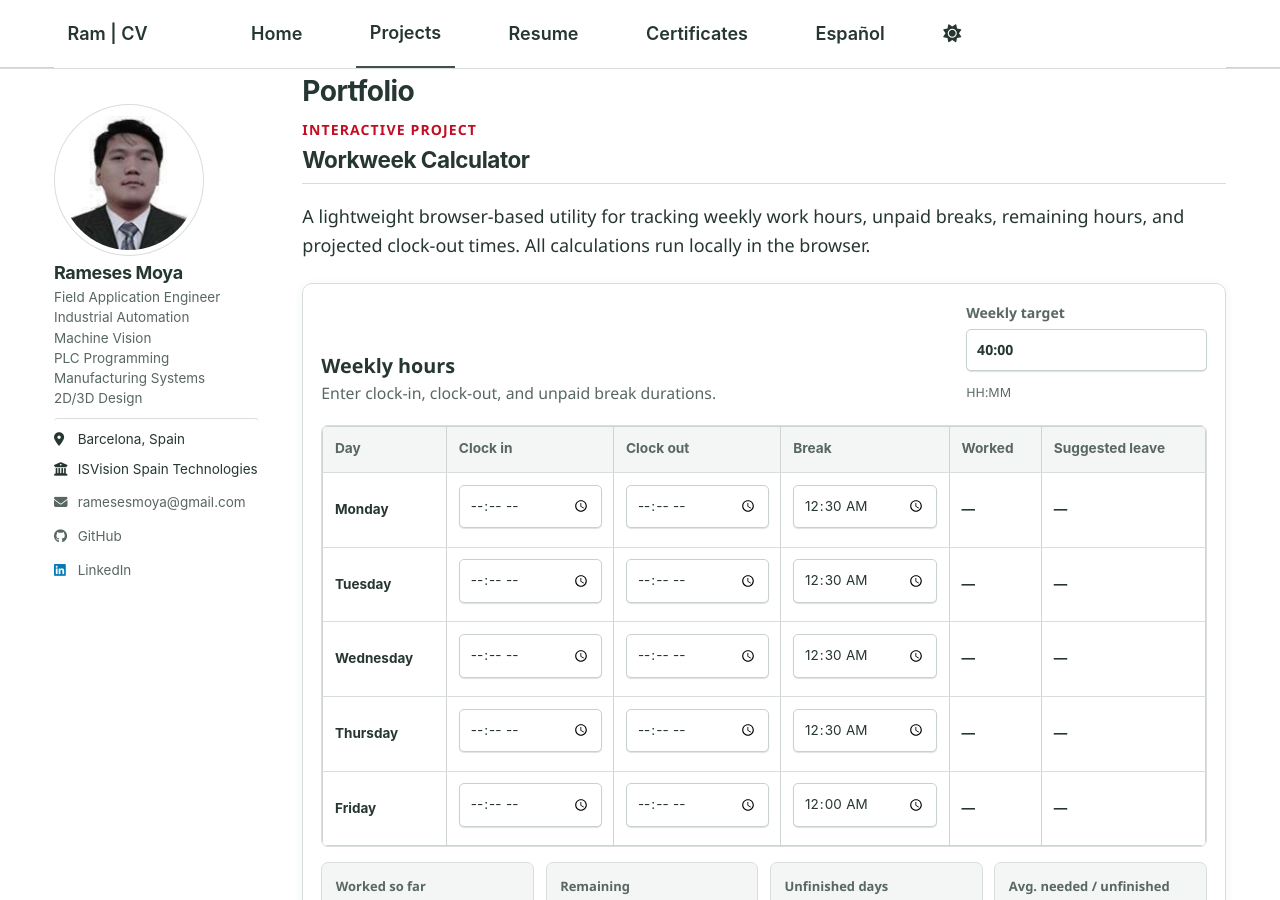
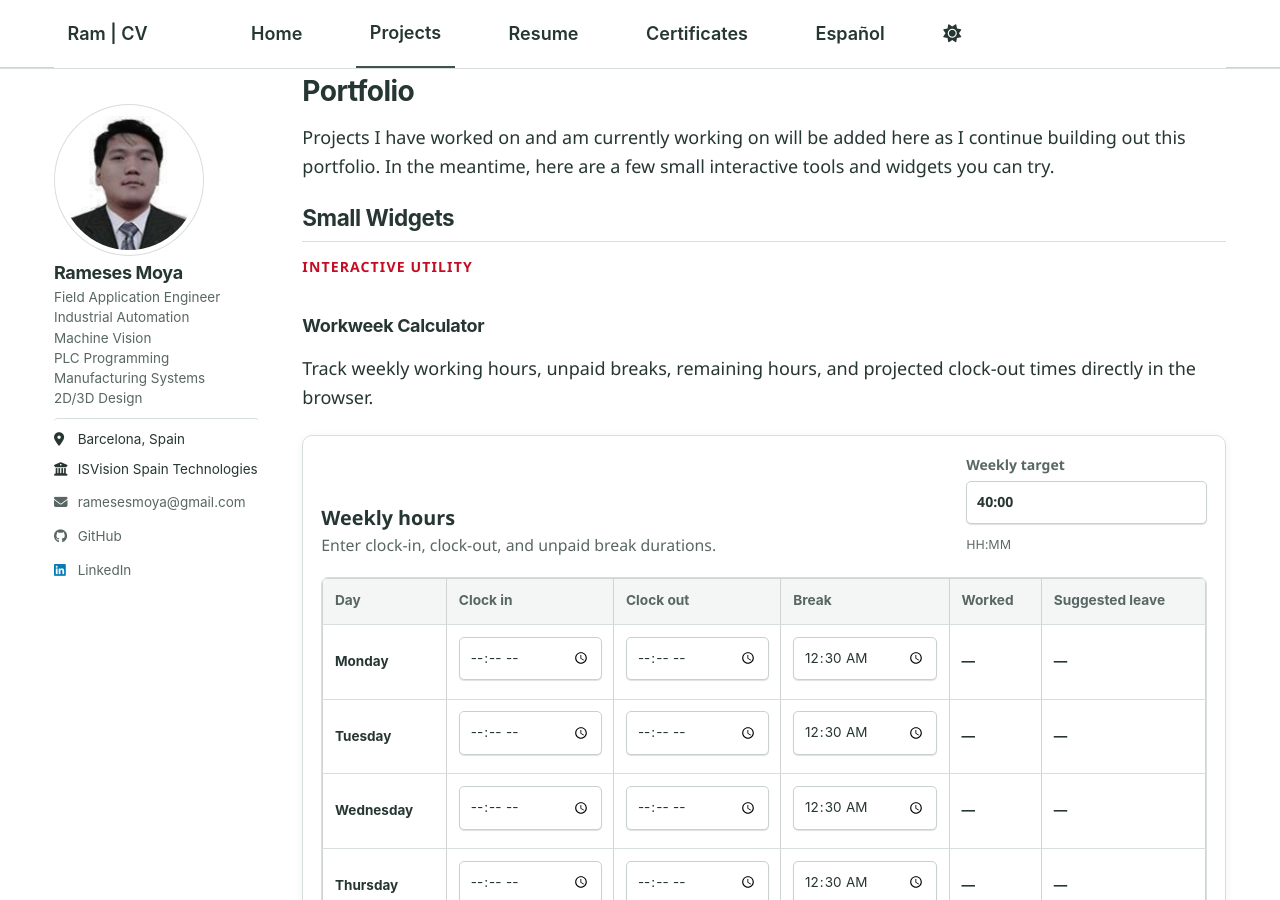
Before and after one commit to rvmoya/rvmoya.github.io, a Jekyll site: the page built from _pages/portfolio.html, in a window 1280 px wide and 900 px high. Built offline with Jekyll 4.4.1, drawn with Linux system fonts in a browser that asks for light colours; a script bundle is joined from its source files by our own code; library files that are not in the unit come from our copies.

Commit message:
Refine portfolio intro and widgets section

```diff
--- a/_pages/portfolio.html
+++ b/_pages/portfolio.html
@@ -6,12 +6,19 @@ author_profile: true
 ---
 
 <section class="rm-project-intro">
-  <p class="rm-project-eyebrow">Interactive project</p>
-  <h2>Workweek Calculator</h2>
   <p>
-    A lightweight browser-based utility for tracking weekly work hours,
-    unpaid breaks, remaining hours, and projected clock-out times.
-    All calculations run locally in the browser.
+    Projects I have worked on and am currently working on will be added here
+    as I continue building out this portfolio. In the meantime, here are a few
+    small interactive tools and widgets you can try.
+  </p>
+
+  <h2>Small Widgets</h2>
+
+  <p class="rm-project-eyebrow">Interactive utility</p>
+  <h3>Workweek Calculator</h3>
+  <p>
+    Track weekly working hours, unpaid breaks, remaining hours, and projected
+    clock-out times directly in the browser.
   </p>
 </section>
 
```
